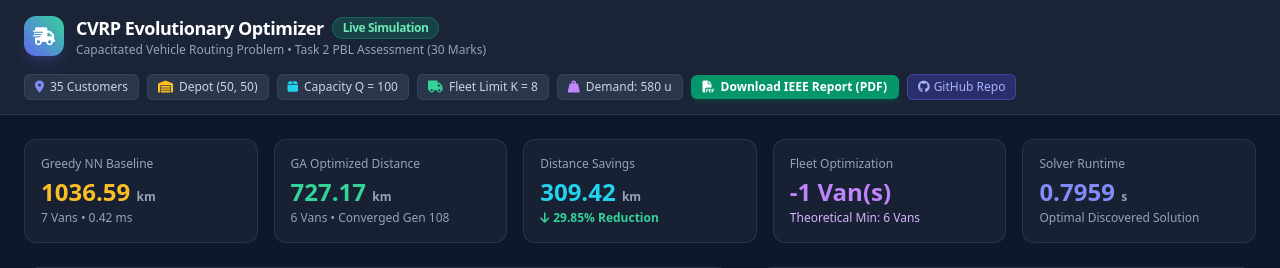
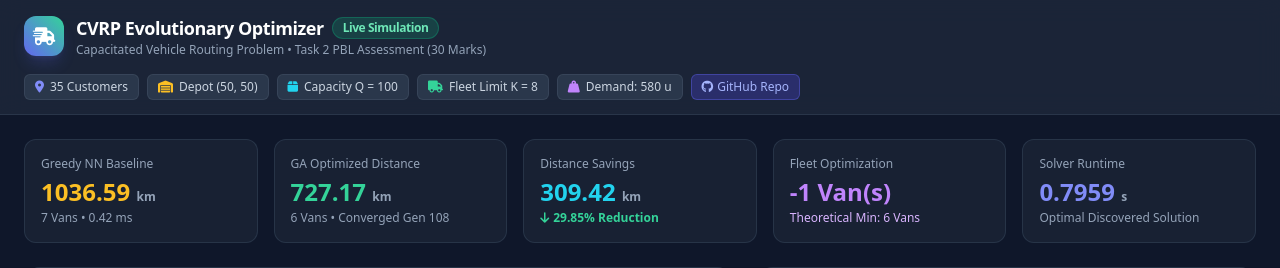
Before and after one commit to sudhanbabu0/cvrp-evolutionary-optimization, a Flask app: page / in a window 1280 px wide. Shown: the top 268 px of the page. Run offline with Flask 3, Linux system fonts and the light colour scheme; some libraries are stand-ins or nearby versions.

Commit message:
Remove PDF download button from website navigation

```diff
--- a/build_index.py
+++ b/build_index.py
@@ -50,9 +50,6 @@ html_template = """<!DOCTYPE html>
         <span class="bg-slate-700/70 text-slate-300 px-2.5 py-1 rounded-md border border-slate-600/50"><i class="fa-solid fa-box text-cyan-400 mr-1.5"></i>Capacity Q = 100</span>
         <span class="bg-slate-700/70 text-slate-300 px-2.5 py-1 rounded-md border border-slate-600/50"><i class="fa-solid fa-truck text-emerald-400 mr-1.5"></i>Fleet Limit K = 8</span>
         <span class="bg-slate-700/70 text-slate-300 px-2.5 py-1 rounded-md border border-slate-600/50"><i class="fa-solid fa-weight-hanging text-purple-400 mr-1.5"></i>Demand: 580 u</span>
-        <a href="CVRP_IEEE_Research_Report.pdf" download="CVRP_IEEE_Research_Report.pdf" class="bg-emerald-600 hover:bg-emerald-500 text-white font-semibold px-3 py-1 rounded-md shadow-md shadow-emerald-600/20 transition flex items-center gap-1.5">
-          <i class="fa-solid fa-file-pdf"></i> Download IEEE Report (PDF)
-        </a>
         <a href="https://github.com/sudhanbabu0/cvrp-evolutionary-optimization" target="_blank" class="bg-indigo-600/30 hover:bg-indigo-600/50 text-indigo-300 px-2.5 py-1 rounded-md border border-indigo-500/40 transition">
           <i class="fa-brands fa-github mr-1"></i>GitHub Repo
         </a>
--- a/index.html
+++ b/index.html
@@ -38,9 +38,6 @@
         <span class="bg-slate-700/70 text-slate-300 px-2.5 py-1 rounded-md border border-slate-600/50"><i class="fa-solid fa-box text-cyan-400 mr-1.5"></i>Capacity Q = 100</span>
         <span class="bg-slate-700/70 text-slate-300 px-2.5 py-1 rounded-md border border-slate-600/50"><i class="fa-solid fa-truck text-emerald-400 mr-1.5"></i>Fleet Limit K = 8</span>
         <span class="bg-slate-700/70 text-slate-300 px-2.5 py-1 rounded-md border border-slate-600/50"><i class="fa-solid fa-weight-hanging text-purple-400 mr-1.5"></i>Demand: 580 u</span>
-        <a href="CVRP_IEEE_Research_Report.pdf" download="CVRP_IEEE_Research_Report.pdf" class="bg-emerald-600 hover:bg-emerald-500 text-white font-semibold px-3 py-1 rounded-md shadow-md shadow-emerald-600/20 transition flex items-center gap-1.5">
-          <i class="fa-solid fa-file-pdf"></i> Download IEEE Report (PDF)
-        </a>
         <a href="https://github.com/sudhanbabu0/cvrp-evolutionary-optimization" target="_blank" class="bg-indigo-600/30 hover:bg-indigo-600/50 text-indigo-300 px-2.5 py-1 rounded-md border border-indigo-500/40 transition">
           <i class="fa-brands fa-github mr-1"></i>GitHub Repo
         </a>
--- a/templates/index.html
+++ b/templates/index.html
@@ -38,9 +38,6 @@
         <span class="bg-slate-700/70 text-slate-300 px-2.5 py-1 rounded-md border border-slate-600/50"><i class="fa-solid fa-box text-cyan-400 mr-1.5"></i>Capacity Q = 100</span>
         <span class="bg-slate-700/70 text-slate-300 px-2.5 py-1 rounded-md border border-slate-600/50"><i class="fa-solid fa-truck text-emerald-400 mr-1.5"></i>Fleet Limit K = 8</span>
         <span class="bg-slate-700/70 text-slate-300 px-2.5 py-1 rounded-md border border-slate-600/50"><i class="fa-solid fa-weight-hanging text-purple-400 mr-1.5"></i>Demand: 580 u</span>
-        <a href="CVRP_IEEE_Research_Report.pdf" download="CVRP_IEEE_Research_Report.pdf" class="bg-emerald-600 hover:bg-emerald-500 text-white font-semibold px-3 py-1 rounded-md shadow-md shadow-emerald-600/20 transition flex items-center gap-1.5">
-          <i class="fa-solid fa-file-pdf"></i> Download IEEE Report (PDF)
-        </a>
         <a href="https://github.com/sudhanbabu0/cvrp-evolutionary-optimization" target="_blank" class="bg-indigo-600/30 hover:bg-indigo-600/50 text-indigo-300 px-2.5 py-1 rounded-md border border-indigo-500/40 transition">
           <i class="fa-brands fa-github mr-1"></i>GitHub Repo
         </a>
```
